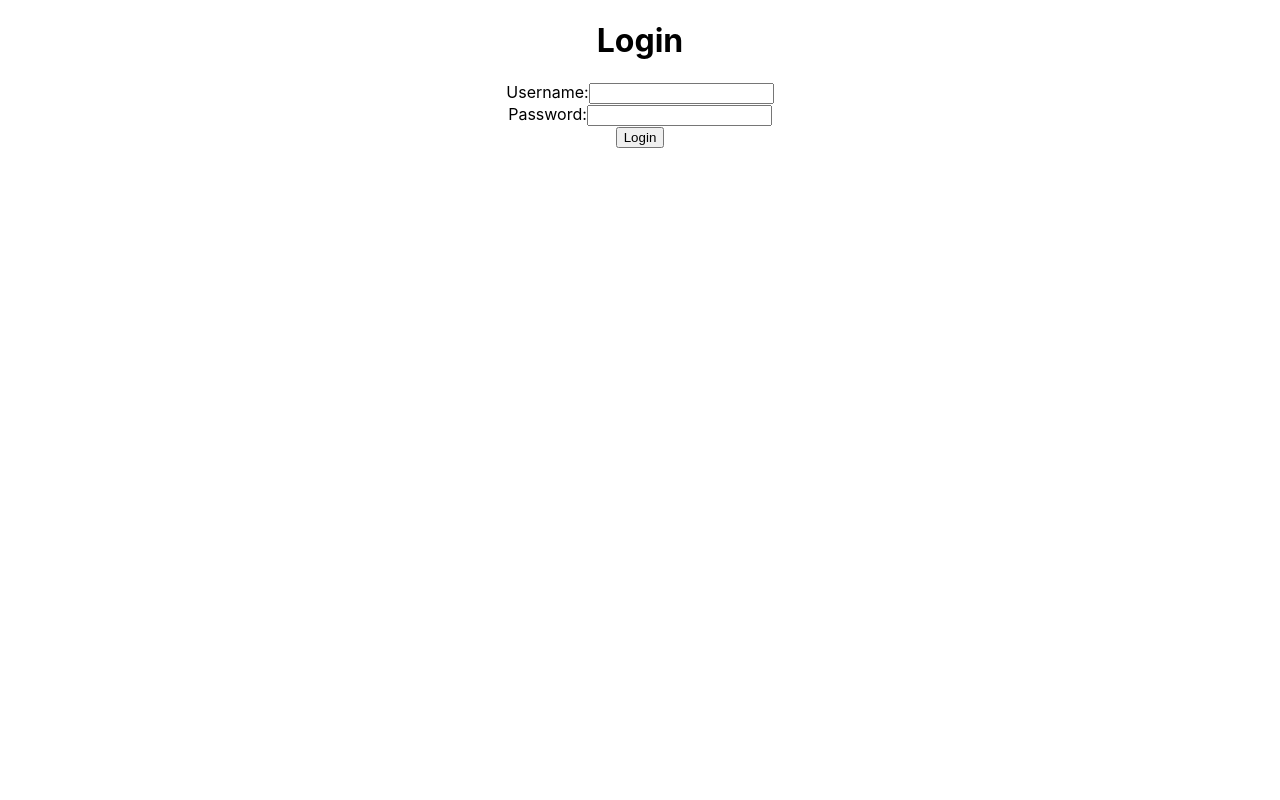
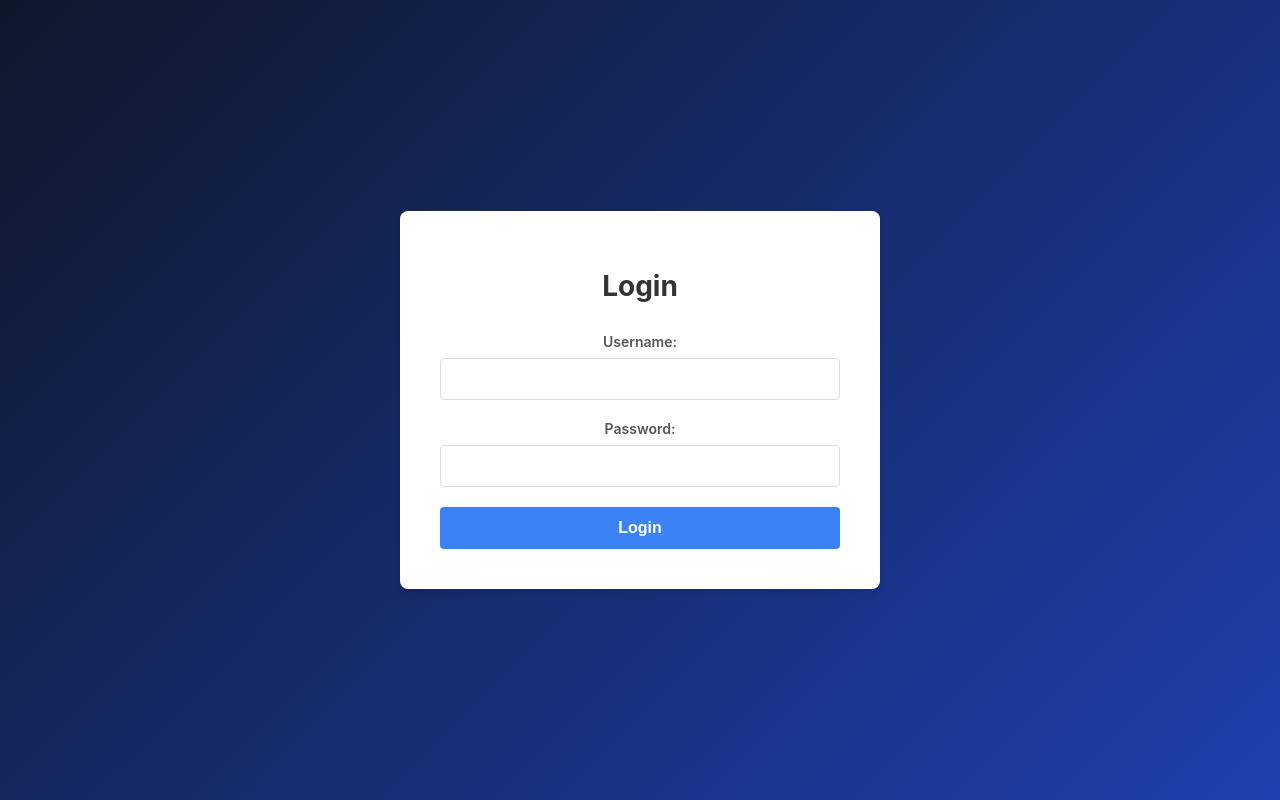
Before and after one commit to markh55/ticket-system, a React (Create React App) app in the folder frontend/: page /login in a window 1280 px wide. Built offline with nearby package versions, Linux system fonts and the light colour scheme.

Commit message:
added login.css and styled login.jsx

```diff
--- a/frontend/public/index.html
+++ b/frontend/public/index.html
@@ -24,7 +24,7 @@
       work correctly both with client-side routing and a non-root public URL.
       Learn how to configure a non-root public URL by running `npm run build`.
     -->
-    <title>React App</title>
+    <title>SupportCore</title>
   </head>
   <body>
     <noscript>You need to enable JavaScript to run this app.</noscript>
--- /dev/null
+++ b/frontend/src/components/Login/Login.css
@@ -0,0 +1,85 @@
+.login-container {
+  min-height: 100vh;
+  display: flex;
+  align-items: center;
+  justify-content: center;
+  background: linear-gradient(135deg, #0f172a 0%, #1e40af 100%);
+}
+
+.login-box {
+  background: white;
+  padding: 40px;
+  border-radius: 8px;
+  box-shadow: 0 4px 6px rgba(0, 0, 0, 0.1);
+  width: 100%;
+  max-width: 400px;
+}
+
+.login-title {
+  text-align: center;
+  color: #333;
+  margin-bottom: 30px;
+  font-size: 28px;
+}
+
+.login-error {
+  background-color: #fee;
+  border: 1px solid #fcc;
+  color: #c33;
+  padding: 12px;
+  border-radius: 4px;
+  margin-bottom: 20px;
+  font-size: 14px;
+}
+
+.login-form {
+  display: flex;
+  flex-direction: column;
+  gap: 20px;
+}
+
+.form-group {
+  display: flex;
+  flex-direction: column;
+  gap: 8px;
+}
+
+.form-group label {
+  font-weight: 600;
+  color: #555;
+  font-size: 14px;
+}
+
+.form-group input {
+  padding: 12px;
+  border: 1px solid #ddd;
+  border-radius: 4px;
+  font-size: 14px;
+  transition: border-color 0.3s;
+}
+
+.form-group input:focus {
+  outline: none;
+  border-color: #3b82f6;
+}
+
+.login-button {
+  padding: 12px;
+  background-color: #3b82f6;
+  color: white;
+  border: none;
+  border-radius: 4px;
+  font-size: 16px;
+  font-weight: 600;
+  cursor: pointer;
+  transition: background-color 0.3s;
+}
+
+.login-button:hover:not(:disabled) {
+  background-color: #2563eb;
+}
+
+.login-button:disabled {
+  background-color: #ccc;
+  cursor: not-allowed;
+}
--- a/frontend/src/components/Login/Login.jsx
+++ b/frontend/src/components/Login/Login.jsx
@@ -1,5 +1,6 @@
 import { useState } from "react";
 import { useNavigate } from "react-router-dom";
+import "./Login.css";
 
 export default function Login() {
   const [formData, setFormData] = useState({
@@ -35,11 +36,9 @@ export default function Login() {
       const data = await response.json();
 
       if (response.ok) {
-        // Handle successful login (e.g., redirect, store token, etc.)
         localStorage.setItem("token", data.token);
         navigate("/");
       } else {
-        // Handle errors
         setErrors(data);
       }
     } catch (error) {
@@ -51,15 +50,16 @@ export default function Login() {
   };
 
   return (
-    <div>
-      <h1>Login</h1>
+    <div className="login-container">
+      <div className="login-box">
+        <h1 className="login-title">Login</h1>
         {errors.general && (
-        <div style={{ color: "red", marginBottom: "10px" }}>
+          <div className="login-error">
             {errors.general}
           </div>
         )}
-      <form onSubmit={handleSubmit}>
-        <div>
+        <form className="login-form" onSubmit={handleSubmit}>
+          <div className="form-group">
             <label>Username:</label>
             <input
               type="text"
@@ -71,7 +71,7 @@ export default function Login() {
             />
           </div>
 
-        <div>
+          <div className="form-group">
             <label>Password:</label>
             <input
               type="password"
@@ -83,10 +83,11 @@ export default function Login() {
             />
           </div>
 
-        <button type="submit" disabled={isSubmitting}>
+          <button type="submit" disabled={isSubmitting} className="login-button">
             {isSubmitting ? "Logging in..." : "Login"}
           </button>
         </form>
       </div>
+    </div>
   );
 }
```
Lines whose indentation alone changed are shown as unchanged.
